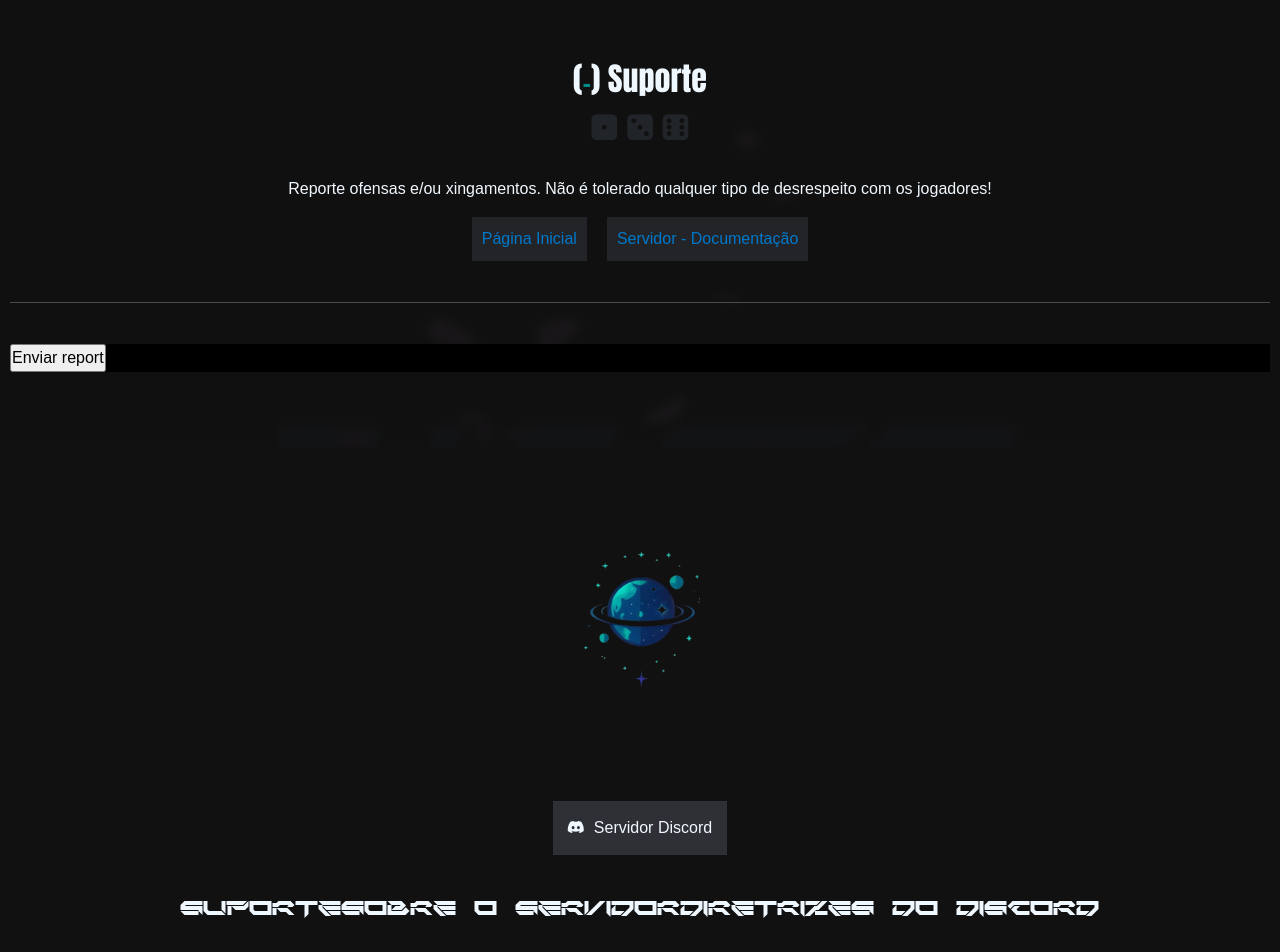
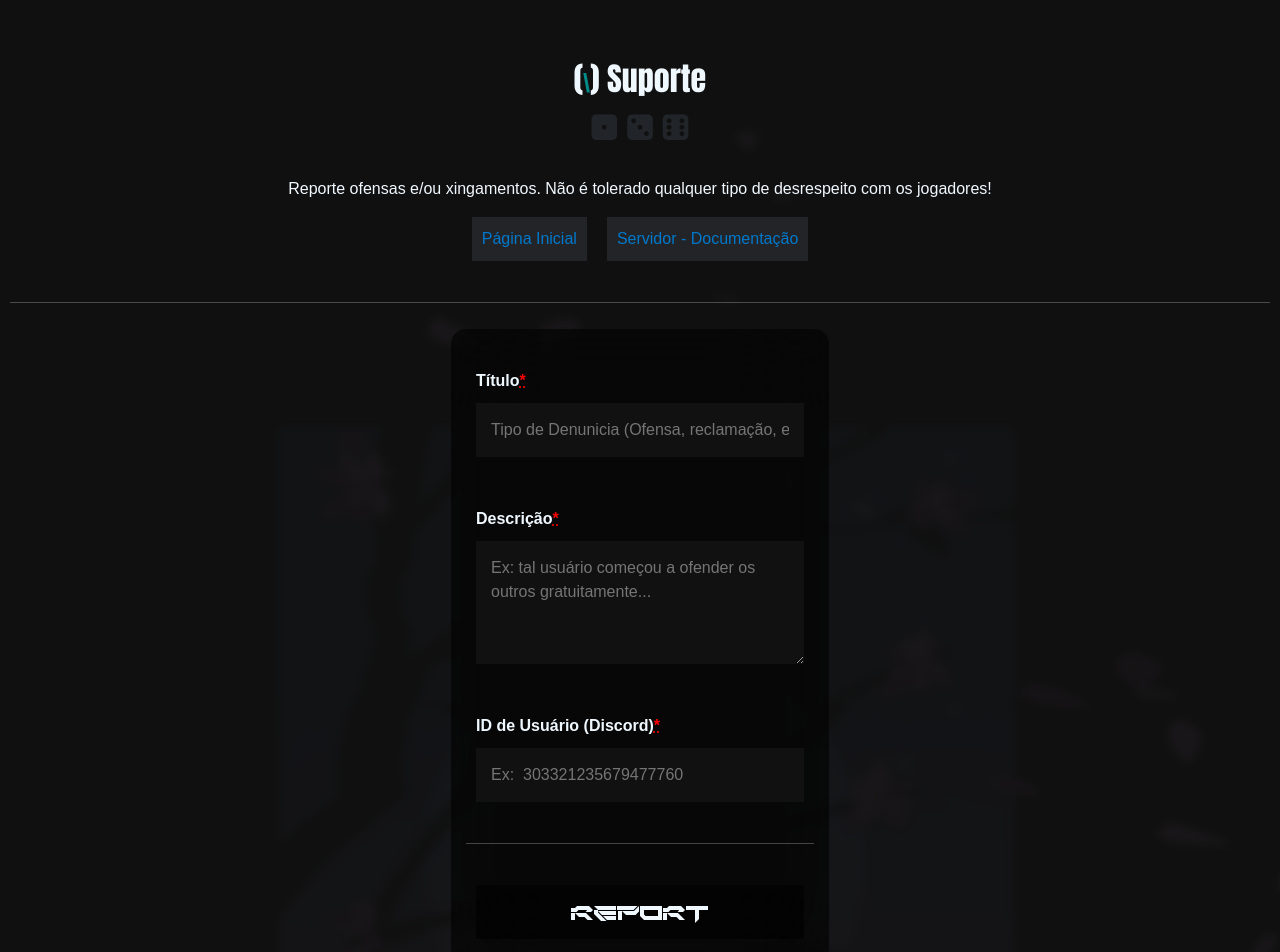
Before and after one commit to Baku-Stark/Spright-Universe, a React (Vite) app in the folder spright-universe/: page /spright_universe/server_support in a window 1280 px wide. Shown: the top 952 px of the page. Built offline with nearby package versions, Linux system fonts and the light colour scheme.

Commit message:
update : `Report Page`

```diff
--- a/spright-universe/src/components/layouts/css/FooterContainer.module.css
+++ b/spright-universe/src/components/layouts/css/FooterContainer.module.css
@@ -1,5 +1,6 @@
 footer{
     color: var(--color);
+    border-top: 1px solid #000000;
     background-color: var(--background-4);
 }
 
@@ -60,10 +61,10 @@
 }
 
 section.footer_links_content #helper:hover{
-    transition: 0.3s ease-in-out;
+    transition: var(--trans-03);
     color: var(--background-1);
+    -moz-transform: scale(1.2);
     -webkit-transform: scale(1.2);
-    -moz-transform: scale(1.2);
 }
 
 footer section.footer_copiright_content{
--- a/spright-universe/src/components/pages/SupportServer.tsx
+++ b/spright-universe/src/components/pages/SupportServer.tsx
@@ -1,4 +1,4 @@
-import { useState } from "react";
+import { ChangeEvent, useState } from "react";
 import { Helmet } from "react-helmet-async";
 import { LinkButton } from "../layouts/buttons/LinkButton";
 
@@ -6,14 +6,37 @@
 
 import { IReportAuth } from "../../interfaces/Form";
 
-import styles from './css/SupportServer.module.css'
+import styles from './css/SupportServer.module.css';
 
 export function SupportServer(){
     const [report, setReport] = useState<IReportAuth>()
 
     function SendReport(event : React.FormEvent<HTMLFormElement>){
         event.preventDefault();
-        console.log("Report send!");
+
+        try {
+            console.log(report);
+        }
+
+        catch (error) {
+            console.error(error);
+        }
+
+        finally{
+            console.log("Report send!");
+        }
+    }
+
+    // ---- INPUT
+    function ChangeInput(event: ChangeEvent<HTMLInputElement>){
+        //console.log(event.target.value);
+        setReport({...report, [event.target.name]: event.target.value});
+    }
+
+    // ---- TEXT AREA
+    function ChangeTextArea(event: ChangeEvent<HTMLTextAreaElement>){
+        //console.log(event.target.value);
+        setReport({...report, comment: event.target.value});
     }
 
     return(
@@ -39,14 +62,70 @@
                         </aside>
                     </section>
                     <hr />
-                    <section>
+                    <section className="section_container">
                         <form
-                        method="post"
-                        onSubmit={SendReport}
-                        className={styles.form_body}
+                            method="post"
+                            onSubmit={SendReport}
+                            className={styles.form_body}
                         >
+                            {/* TITLE | COMMENT | USER_ID */}
                             <div>
-                                <input type="submit" value="Enviar report" />
+                                {/* === TITLE === */}
+                                <label>
+                                    <span>
+                                        Título
+                                        <abbr title="Qual o tipo de denúncia">*</abbr>
+                                    </span>
+                                    <input
+                                        required
+                                        type="text"
+                                        name="title"
+                                        id={styles.title}
+                                        onChange={ChangeInput}
+                                        placeholder="Tipo de Denunicia (Ofensa, reclamação, etc)..."
+                                        maxLength={20}
+                                    />
+                                </label>
+                            </div>
+                            <div>
+                                {/* === COMMENT === */}
+                                <label>
+                                    <span>
+                                        Descrição
+                                        <abbr title="Escreva sobre o problema">*</abbr>
+                                    </span>
+                                    <textarea
+                                        required
+                                        name="comment"
+                                        id={styles.comment}
+                                        onChange={ChangeTextArea}
+                                        placeholder="Ex: tal usuário começou a ofender os outros gratuitamente..."
+                                        maxLength={200}
+                                    >
+                                    </textarea>
+                                </label>
+                            </div>
+                            <div>
+                                {/* === USER ID === */}
+                                <label>
+                                    <span>
+                                        ID de Usuário {"(Discord)"}
+                                        <abbr title="Apenas números neste campo">*</abbr>
+                                        </span>
+                                    <input
+                                        required
+                                        type="text"
+                                        name="user_id"
+                                        id={styles.user_id}
+                                        onChange={ChangeInput}
+                                        placeholder="Ex:  303321235679477760"
+                                        maxLength={18}
+                                    />
+                                </label>
+                            </div>
+                            <hr />
+                            <div>
+                                <input type="submit" value="Report" />
                             </div>
                         </form>
                     </section>
--- a/spright-universe/src/components/pages/css/SupportServer.module.css
+++ b/spright-universe/src/components/pages/css/SupportServer.module.css
@@ -1,3 +1,58 @@
 form.form_body{
+    width: 30%;
+    padding: 15px;
+    border-radius: 15px;
+    backdrop-filter: blur(50px);
+    background-color: #00000090;
+}
+
+form.form_body div{
+    padding: 10px;
+}
+
+form.form_body div textarea{
+    min-height: 123px;
+    max-height: 204px;
+}
+
+form.form_body div input,
+form.form_body div textarea{
+    width: 100%;
+    padding: 15px;
+    border: none;
+    color: var(--color);
+    background-color: var(--background-4);
+}
+
+form.form_body div input:focus,
+form.form_body div textarea:focus{
+    outline: none;
+}
+
+form.form_body div input[type="submit"]{
+    width: 100%;
+    padding: 15px;
+    border: none;
+    cursor: pointer;
+    transition: var(--trans-03);
+    color: var(--color);
+    background-color: #00000090;
+    font-family: 'Critical Mass';
+}
+
+form.form_body div input[type="submit"]:hover{
+    transition: var(--trans-03);
+    color: var(--background-1);
     background-color: #000000;
 }
+
+form.form_body span abbr{
+    cursor: pointer !important;
+    color: #ff0000;
+}
+
+@media screen and (max-width: 991px){
+    form.form_body{
+        width: 100%;
+    }
+}
--- a/spright-universe/src/index.css
+++ b/spright-universe/src/index.css
@@ -8,11 +8,11 @@
   --background-2: #232428;
   --background-3: #111214;
   --background-4: #111;
-
   --color: #f0f8ff;
-
   --link: #0079CC;
   --link-hover: #004b7c;
+
+  --trans-03: 0.3s ease-in-out;
 }
 
 *{
@@ -42,3 +42,31 @@
 form div{
   margin: 15px 0;
 }
+
+.section_container{
+  display: flex;
+  justify-content: center;
+}
+
+form{
+  display: flex;
+  flex-direction: column;
+}
+
+form div label{
+  width: 100%;
+}
+
+form div label{
+  gap: 10px;
+  display: grid;
+  grid-template-columns: repeat(1, 1fr);
+}
+
+form div label span{
+  font-weight: bolder;
+}
+
+input:focus, textarea:focus{
+  outline: none;
+}
--- a/spright-universe/src/interfaces/Form.ts
+++ b/spright-universe/src/interfaces/Form.ts
@@ -1,5 +1,5 @@
 export interface IReportAuth{
-    title : string
-    comment : string
-    user_id : string
+    title? : string
+    comment? : string
+    user_id? : string
 }
```
